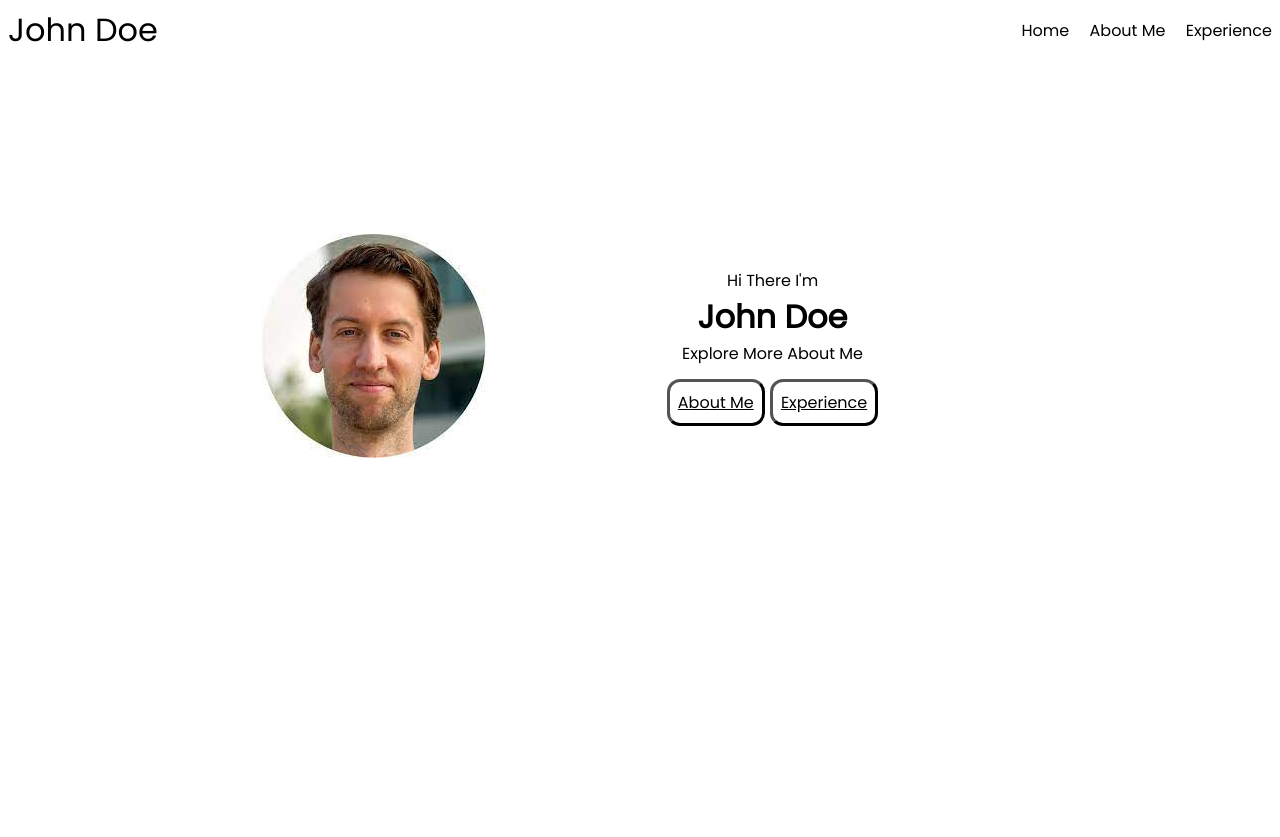
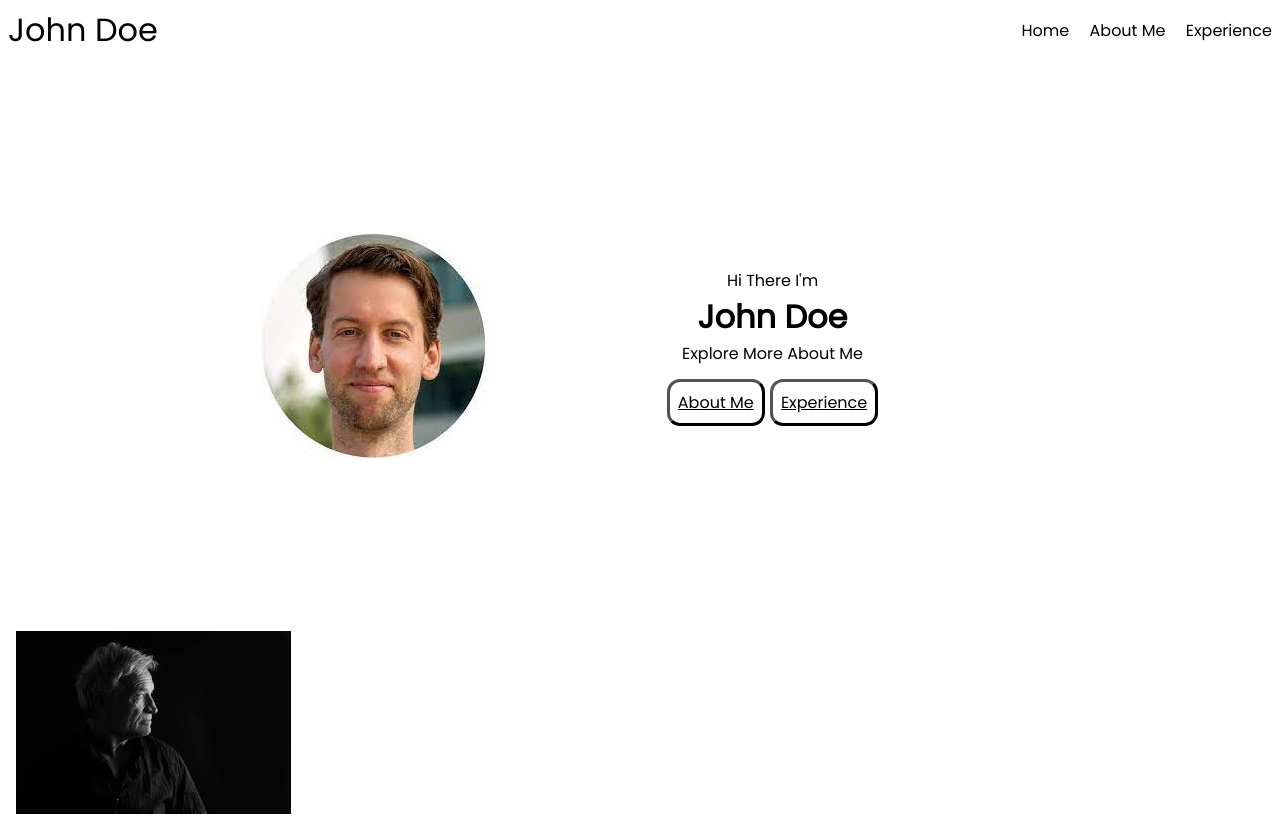
Before and after one commit to DynamicFreelance/Templates, a plain HTML site: page Portfolio template/index.html in a window 1280 px wide. Before the commit the page ends 800 px from the top, so only its background shows below. Drawn offline with Linux system fonts and the light colour scheme.

Commit message:
Update index.html

```diff
--- a/Portfolio template/index.html
+++ b/Portfolio template/index.html
@@ -41,5 +41,10 @@
             </div>
         </div>
     </div>
+    <div id="About">
+        <div class="about__container">
+            <img src="./images/artshot.jpg" class="headshot"/>
+        </div>
+    </div>
 </body>
 </html>
```
